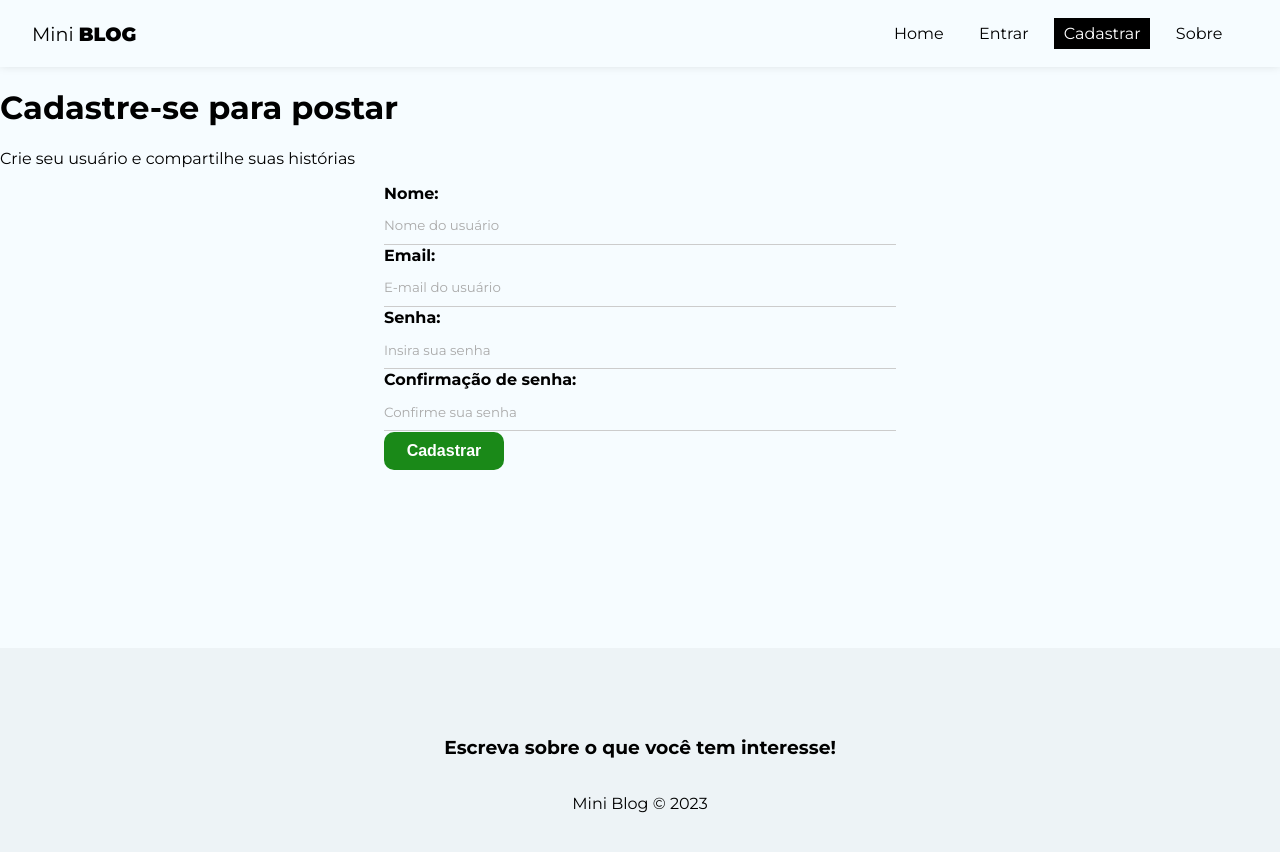
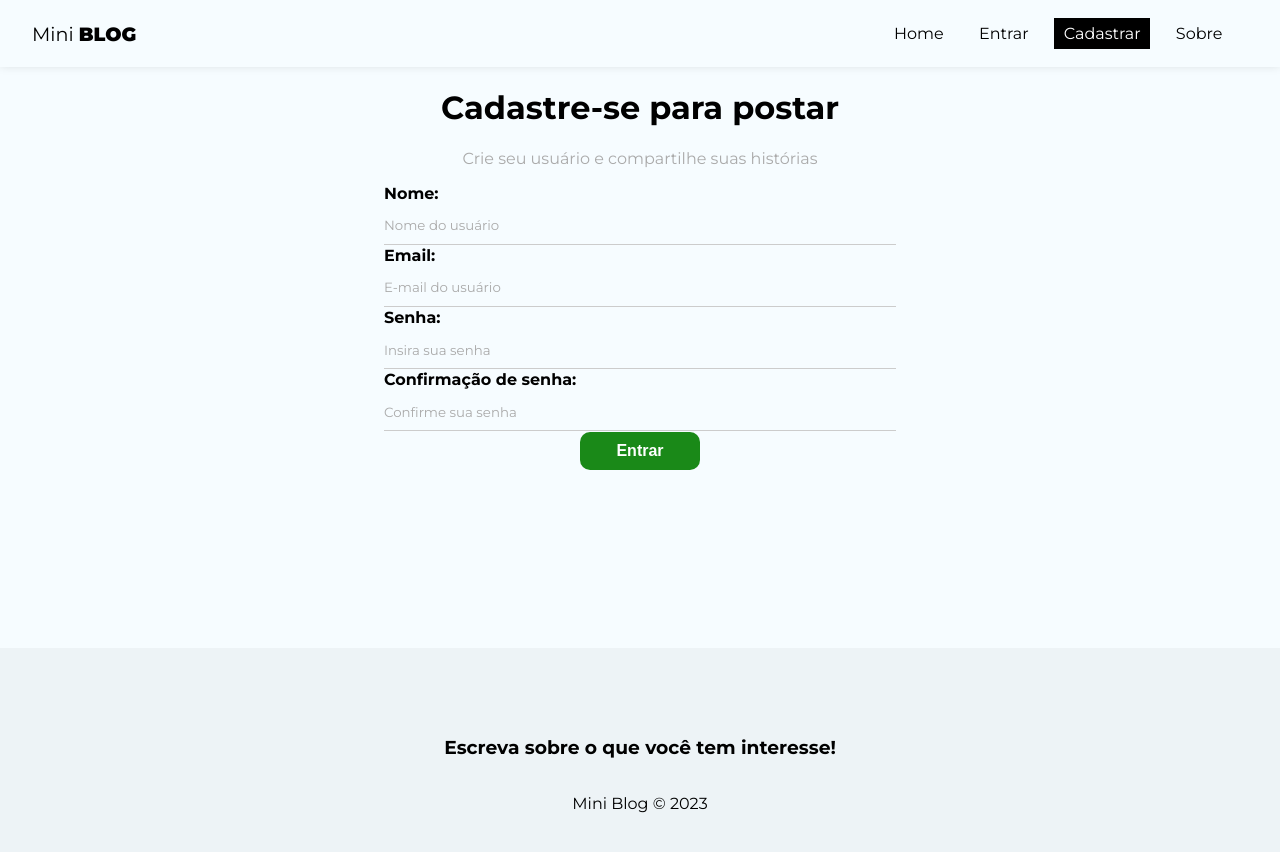
Before and after one commit to raissagd/mini-blog, a React (Create React App) app: page /register in a window 1280 px wide. Shown: the top 852 px of the page. Built offline with nearby package versions, Linux system fonts and the light colour scheme.

Commit message:
Hook de autenticação/registrando user no sistema

```diff
--- a/src/firebase/config.js
+++ b/src/firebase/config.js
@@ -1,5 +1,5 @@
 import { initializeApp } from "firebase/app";
-import { getFirestore } from "firebase/firebase";
+import { getFirestore } from "firebase/firestore";
 
 const firebaseConfig = {
   apiKey: "AIzaSyAg0bX063et2e3Msitv_d7l-yZR1nABLSw",
--- /dev/null
+++ b/src/hooks/useAuthentication.js
@@ -0,0 +1,68 @@
+import {
+  getAuth,
+  createUserWithEmailAndPassword,
+  signInWithEmailAndPassword,
+  updateProfile,
+  signOut,
+} from "firebase/auth";
+import { useState, useEffect } from "react";
+import { db } from "../firebase/config";
+
+export const useAuthentication = () => {
+  const [error, setError] = useState(null);
+  const [loading, setLoading] = useState(null);
+
+  // deal with memory leak
+  const [cancelled, setCancelled] = useState(false);
+
+  const auth = getAuth();
+
+  function checkIfIsCancelled() {
+    if (cancelled) return;
+  }
+
+  const createUser = async (data) => {
+    checkIfIsCancelled();
+
+    setLoading(true);
+
+    try {
+      const { user } = await createUserWithEmailAndPassword(
+        auth,
+        data.email,
+        data.password
+      );
+
+      await updateProfile(user, {
+        displayName: data.displayName,
+      });
+
+      return user;
+    } catch (error) {
+      let systemErrorMessage;
+
+      if (error.message.includes("Password")) {
+        systemErrorMessage = "A senha precisa conter pelo menos 6 caracteres.";
+      } else if (error.message.includes("email-already")) {
+        systemErrorMessage = "E-mail já cadastrado.";
+      } else {
+        systemErrorMessage = "Ocorreu um erro, por favor tenta mais tarde.";
+      }
+
+      setError(systemErrorMessage);
+    }
+
+    setLoading(false);
+  };
+
+  useEffect(() => {
+    return () => setCancelled(true);
+  }, []);
+
+  return {
+    auth,
+    createUser,
+    error,
+    loading,
+  };
+};
--- a/src/pages/Register/Register.js
+++ b/src/pages/Register/Register.js
@@ -1,20 +1,59 @@
 import styles from "./Register.module.css";
 
-import { useState, useEffect } from "react";
+import { useEffect, useState } from "react";
+import { db } from "../../firebase/config";
+import { useAuthentication } from "../../hooks/useAuthentication";
 
 const Register = () => {
+  const [displayName, setDisplayName] = useState("");
+  const [email, setEmail] = useState("");
+  const [password, setPassword] = useState("");
+  const [confirmPassword, setConfirmPassword] = useState("");
+  const [error, setError] = useState("");
+
+  const { createUser, error: authError, loading } = useAuthentication();
+
+  const handleSubmit = async (e) => {
+    e.preventDefault();
+
+    setError("");
+
+    const user = {
+      displayName,
+      email,
+      password,
+    };
+
+    if (password !== confirmPassword) {
+      setError("As senhas precisam ser iguais.");
+      return;
+    }
+
+    const res = await createUser(user);
+
+    console.log(res);
+  };
+
+  useEffect(() => {
+    if (authError) {
+      setError(authError);
+    }
+  }, [authError]);
+
   return (
-    <div>
+    <div className={styles.register}>
       <h1>Cadastre-se para postar</h1>
       <p>Crie seu usuário e compartilhe suas histórias</p>
-      <form>
+      <form onSubmit={handleSubmit}>
         <label>
           <span>Nome:</span>
           <input
             type="text"
             name="displayName"
             required
-            placeHolder="Nome do usuário"
+            placeholder="Nome do usuário"
+            value={displayName}
+            onChange={(e) => setDisplayName(e.target.value)}
           />
         </label>
         <label>
@@ -23,7 +62,9 @@
             type="email"
             name="email"
             required
-            placeHolder="E-mail do usuário"
+            placeholder="E-mail do usuário"
+            value={email}
+            onChange={(e) => setEmail(e.target.value)}
           />
         </label>
         <label>
@@ -32,7 +73,9 @@
             type="password"
             name="password"
             required
-            placeHolder="Insira sua senha"
+            placeholder="Insira sua senha"
+            value={password}
+            onChange={(e) => setPassword(e.target.value)}
           />
         </label>
         <label>
@@ -41,10 +84,18 @@
             type="password"
             name="confirmPassword"
             required
-            placeHolder="Confirme sua senha"
+            placeholder="Confirme sua senha"
+            value={confirmPassword}
+            onChange={(e) => setConfirmPassword(e.target.value)}
           />
         </label>
-        <button className="btn">Cadastrar</button>
+        {!loading && <button className="btn">Entrar</button>}
+        {loading && (
+          <button className="btn" disabled>
+            Aguarde...
+          </button>
+        )}
+        {error && <p className="error">{error}</p>}
       </form>
     </div>
   );
```
